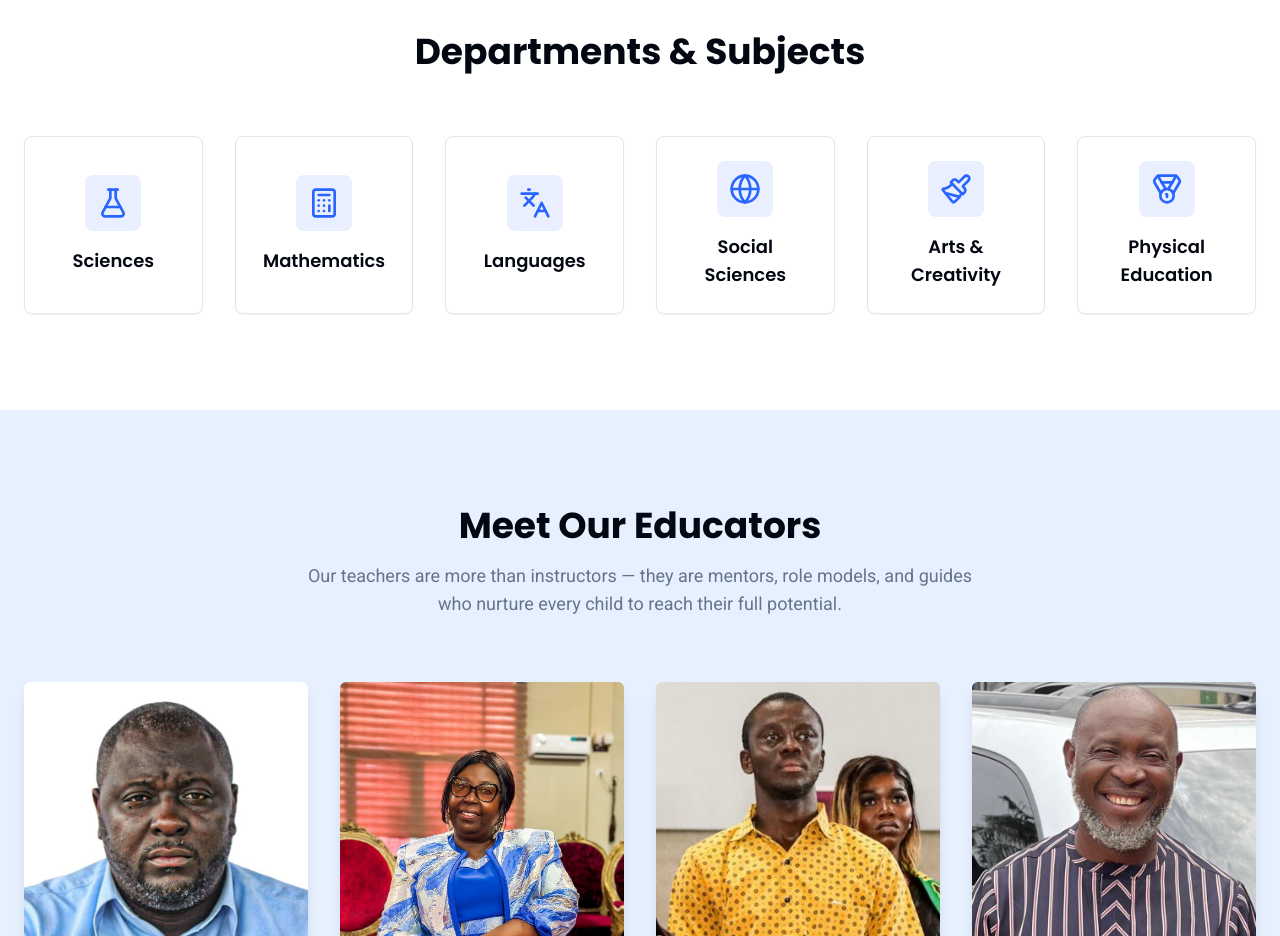
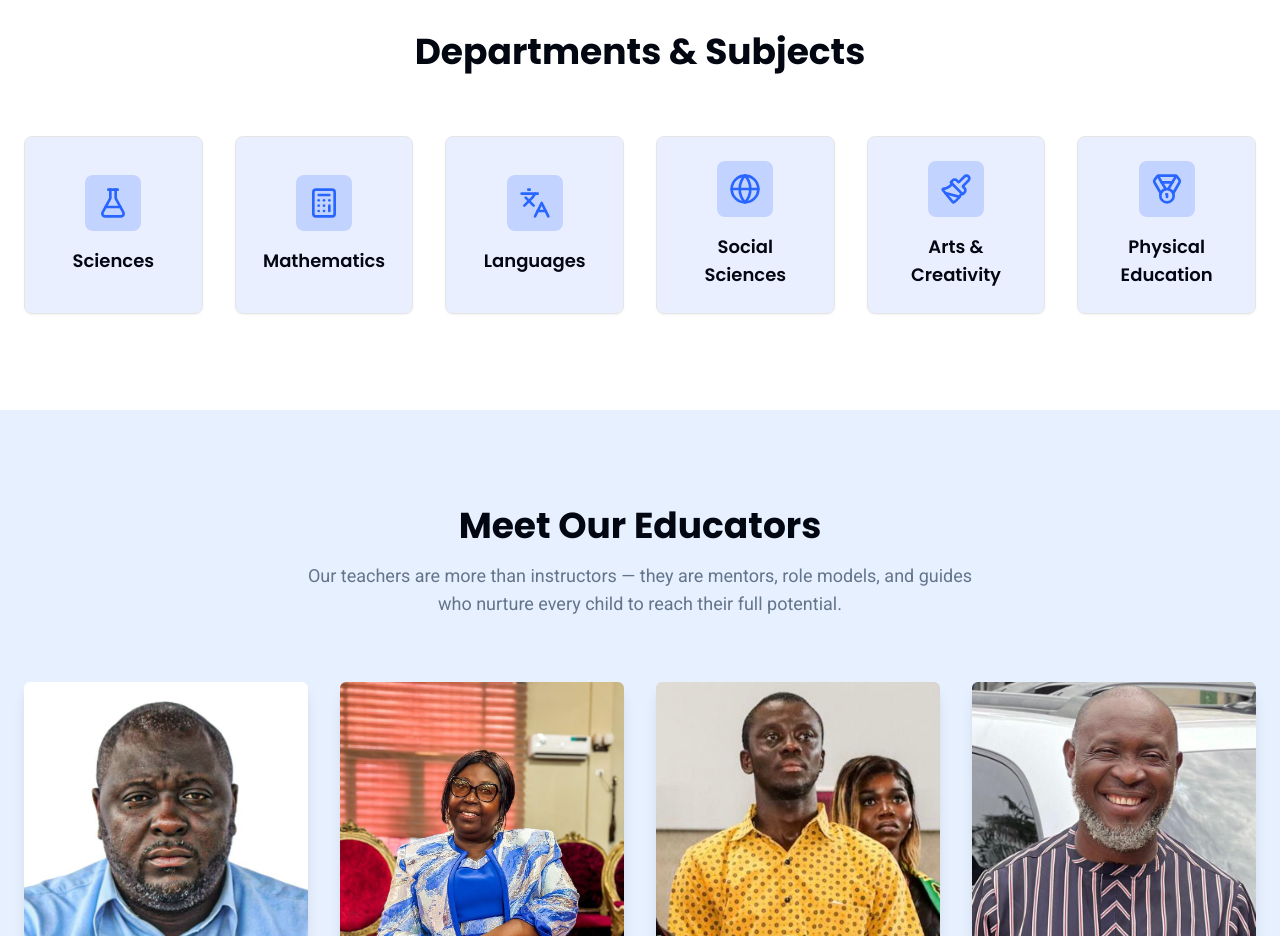
Before and after one commit to KayZee52/CMFI-website, a Next.js app: page /academics in a window 1280 px wide. Shown: the part 1260-2196 px from the top of the page. Built offline with nearby package versions, Linux system fonts and the light colour scheme.

Commit message:
initial commit

```diff
--- a/src/app/academics/page.tsx
+++ b/src/app/academics/page.tsx
@@ -111,8 +111,8 @@ const AcademicsPage = () => {
                      <div className="mt-16 grid grid-cols-2 md:grid-cols-3 lg:grid-cols-6 gap-8">
                         {departments.map((dept, index) => (
                              <AnimateOnScroll key={dept.name} delay={index * 100}>
-                                <Card className="p-6 h-full transition-all duration-300 hover:shadow-lg hover:border-primary/50 hover:scale-105 flex flex-col items-center justify-center text-center">
-                                    <div className="p-3 bg-primary/10 text-primary rounded-lg mb-4">
+                                <Card className="p-6 h-full transition-all duration-300 hover:shadow-lg hover:border-primary/50 hover:scale-105 flex flex-col items-center justify-center text-center bg-primary/10">
+                                    <div className="p-3 bg-primary/20 text-primary rounded-lg mb-4">
                                         <dept.icon className="h-8 w-8" />
                                     </div>
                                     <h3 className="font-headline text-lg font-semibold">{dept.name}</h3>
```
